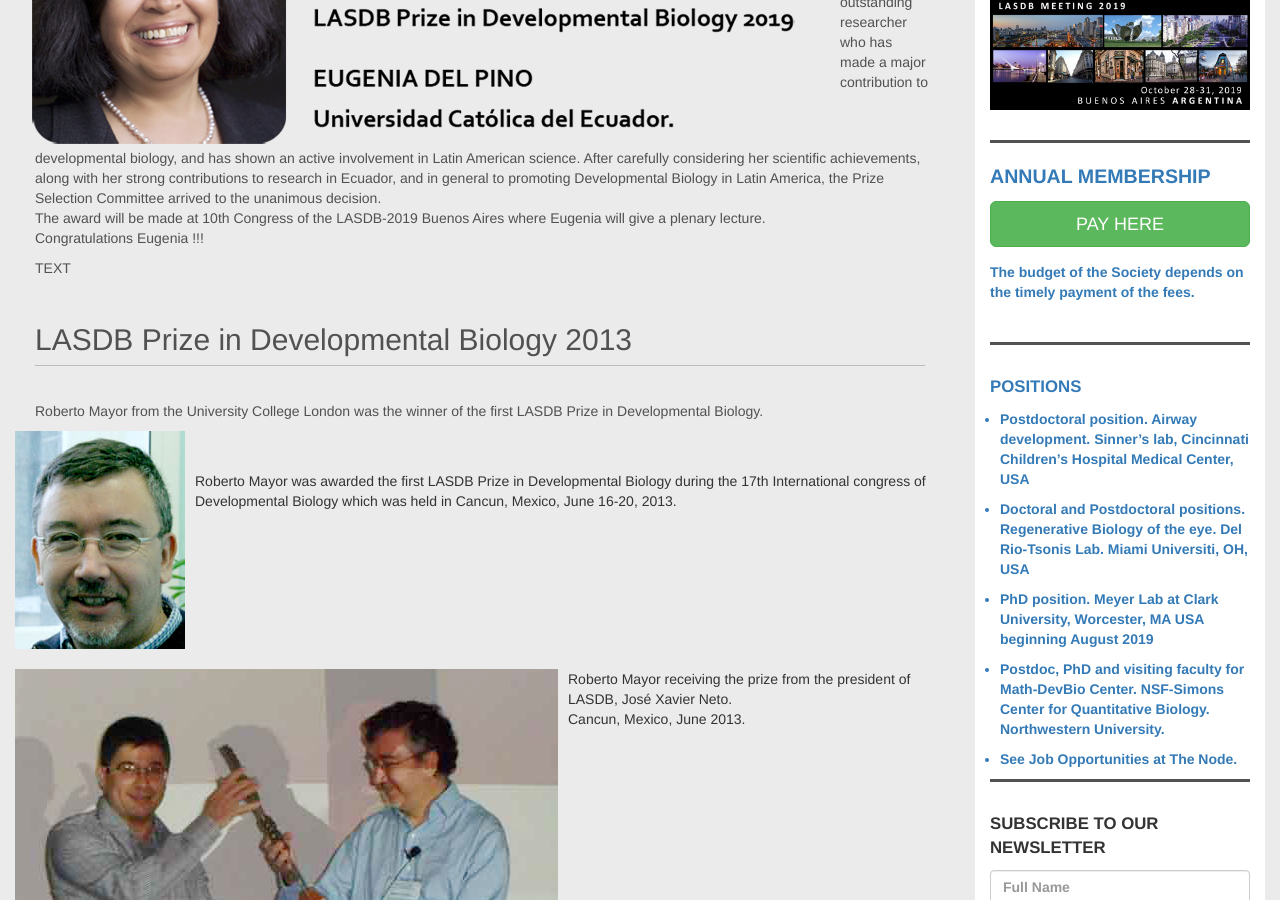
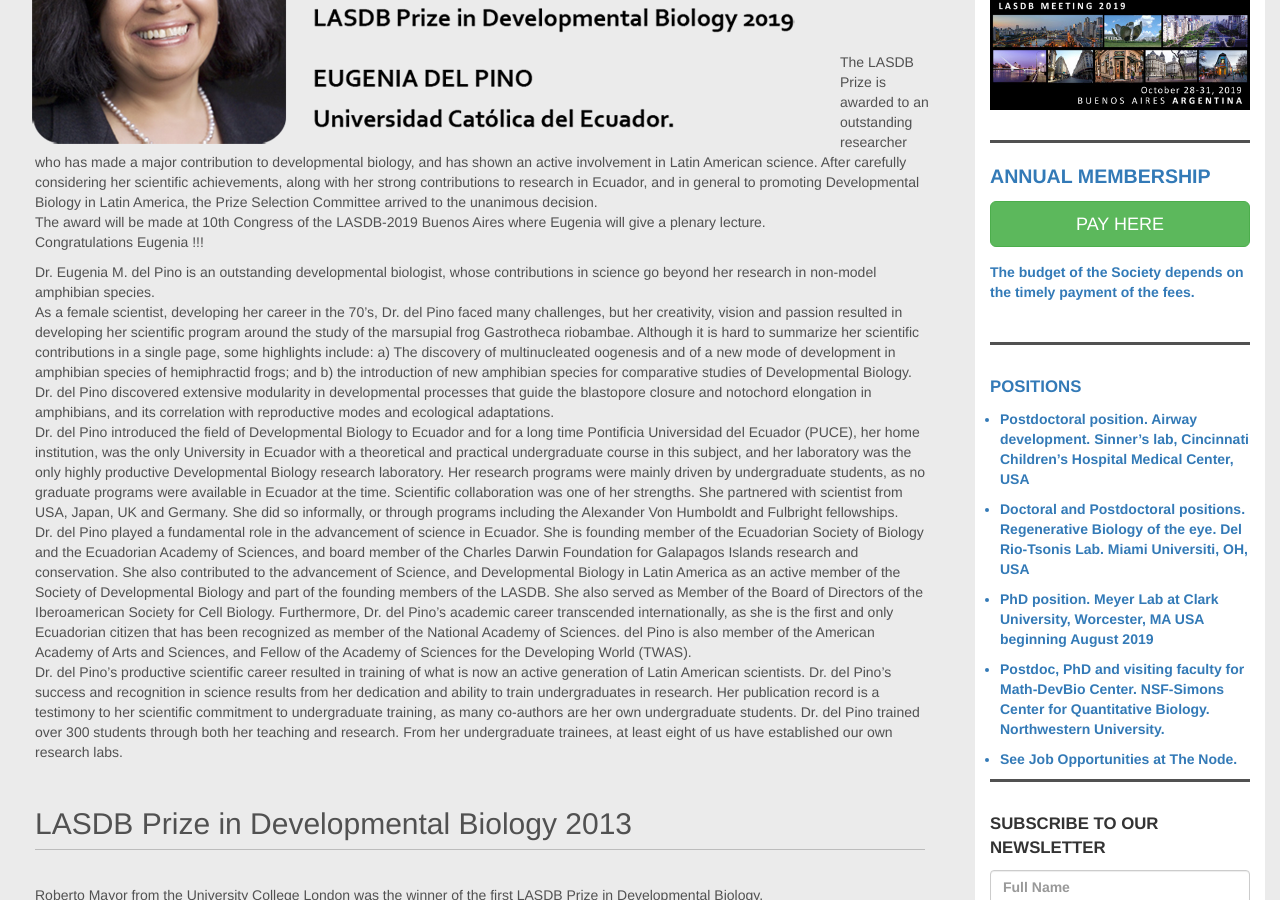
Before and after one commit to lasdb/lasdb.github.io, a Jekyll site: the page built from pages/prize.html, in a window 1280 px wide and 900 px high, scrolled down 466 px. Built offline with Jekyll 4.4.1, drawn with Linux system fonts in a browser that asks for light colours; nearby versions of some CDN libraries.

Commit message:
Update prize.html

```diff
--- a/pages/prize.html
+++ b/pages/prize.html
@@ -6,13 +6,18 @@
     <div class="panel-body">
         <p> It is our great pleasure to announce that Eugenia del Pino was awarded the LASDB Prize 2019 !!</p>
         <img src="{{site.baseurl}}/img/delPino-prize.png" class="img-prize img-responsive" style="margin-right:10px;"/>
-            <p id="epigrafe"> <br><br><br>
+            <p id="epigrafe"> <br><br><br><br><br><br><br><br><br>
         <p> The LASDB Prize is awarded to an outstanding researcher who has made a major contribution to developmental biology, and has shown an active involvement in Latin American science.
 After carefully considering her scientific achievements, along with her strong contributions to research in Ecuador, and in general to promoting Developmental Biology in Latin America, the Prize Selection Committee arrived to the unanimous decision. <br>
 The award will be made at 10th Congress of the LASDB-2019 Buenos Aires where Eugenia will give a plenary lecture. <br>
 Congratulations Eugenia !!!        </p>
 
-        <p> TEXT </p>
+        <p> Dr. Eugenia M. del Pino is an outstanding developmental biologist, whose contributions in science go beyond her research in non-model amphibian species. <br>
+As a female scientist, developing her career in the 70’s, Dr. del Pino faced many challenges, but her creativity, vision and passion resulted in developing her scientific program around the study of the marsupial frog Gastrotheca riobambae. Although it is hard to summarize her scientific contributions in a single page, some highlights include: a) The discovery of multinucleated oogenesis and of a new mode of development in amphibian species of hemiphractid frogs; and b) the introduction of new amphibian species for comparative studies of Developmental Biology. Dr. del Pino discovered extensive modularity in developmental processes that guide the blastopore closure and notochord elongation in amphibians, and its correlation with reproductive modes and ecological adaptations. <br>
+Dr. del Pino introduced the field of Developmental Biology to Ecuador and for a long time Pontificia Universidad del Ecuador (PUCE), her home institution, was the only University in Ecuador with a theoretical and practical undergraduate course in this subject, and her laboratory was the only highly productive Developmental Biology research laboratory. Her research programs were mainly driven by undergraduate students, as no graduate programs were available in Ecuador at the time. Scientific collaboration was one of her strengths. She partnered with scientist from USA, Japan, UK and Germany. She did so informally, or through programs including the Alexander Von Humboldt and Fulbright fellowships. <br>
+Dr. del Pino played a fundamental role in the advancement of science in Ecuador. She is founding member of the Ecuadorian Society of Biology and the Ecuadorian Academy of Sciences, and board member of the Charles Darwin Foundation for Galapagos Islands research and conservation. She also contributed to the advancement of Science, and Developmental Biology in Latin America as an active member of the Society of Developmental Biology and part of the founding members of the LASDB. She also served as Member of the Board of Directors of the Iberoamerican Society for Cell Biology. Furthermore, Dr. del Pino’s academic career transcended internationally, as she is the first and only Ecuadorian citizen that has been recognized as member of the National Academy of Sciences. del Pino is also member of the American Academy of Arts and Sciences, and Fellow of the Academy of Sciences for the Developing World (TWAS). <br>
+Dr. del Pino’s productive scientific career resulted in training of what is now an active generation of Latin American scientists. Dr. del Pino’s success and recognition in science results from her dedication and ability to train undergraduates in research. Her publication record is a testimony to her scientific commitment to undergraduate training, as many co-authors are her own undergraduate students. Dr. del Pino trained over 300 students through both her teaching and research. From her undergraduate trainees, at least eight of us have established our own research labs.
+ </p>
 
      </div>
 </div>
```
